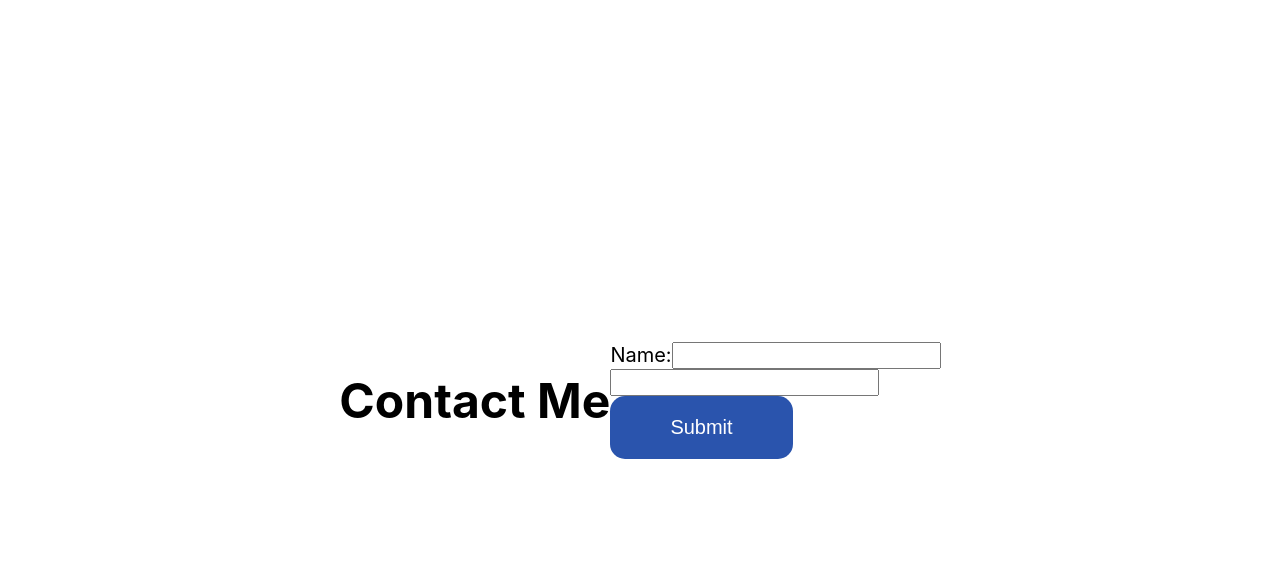
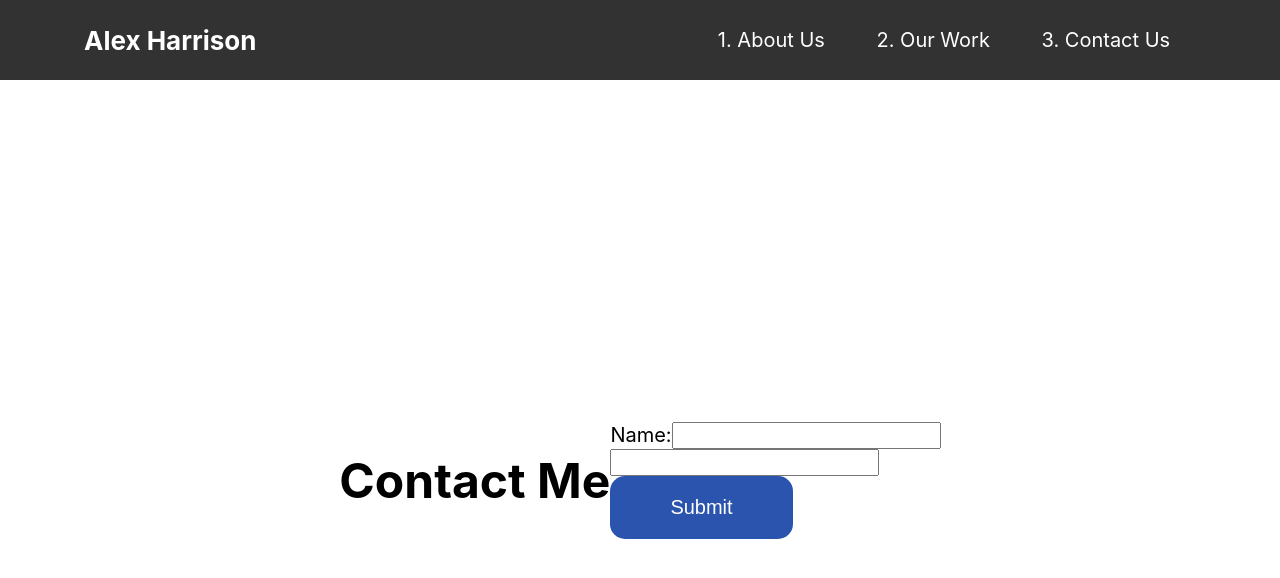
Before and after one commit to tbriggs1/alex-website, a React (Create React App) app: page /contact in a window 1280 px wide. Shown: the top 578 px of the page. Built offline with nearby package versions, Linux system fonts and the light colour scheme.

Commit message:
Nav bar added

```diff
--- a/src/pages/Contact.js
+++ b/src/pages/Contact.js
@@ -1,10 +1,14 @@
 import React from 'react';
 import '../styles/contact.scss'
+import Nav from '../components/Nav';
 import ContactForm from '../components/ContactForm';
 
 const Contact = () => {
     return(
+        <div>
+        <Nav />
         <ContactForm />
+        </div>
     )
 }
 
```
